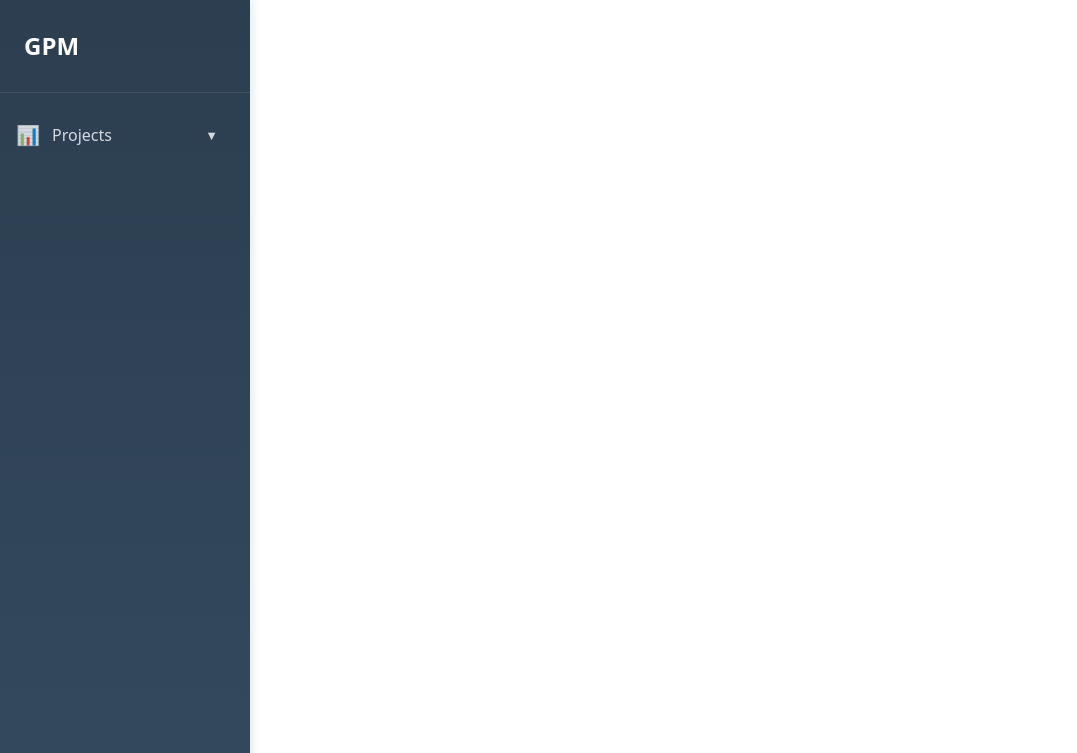
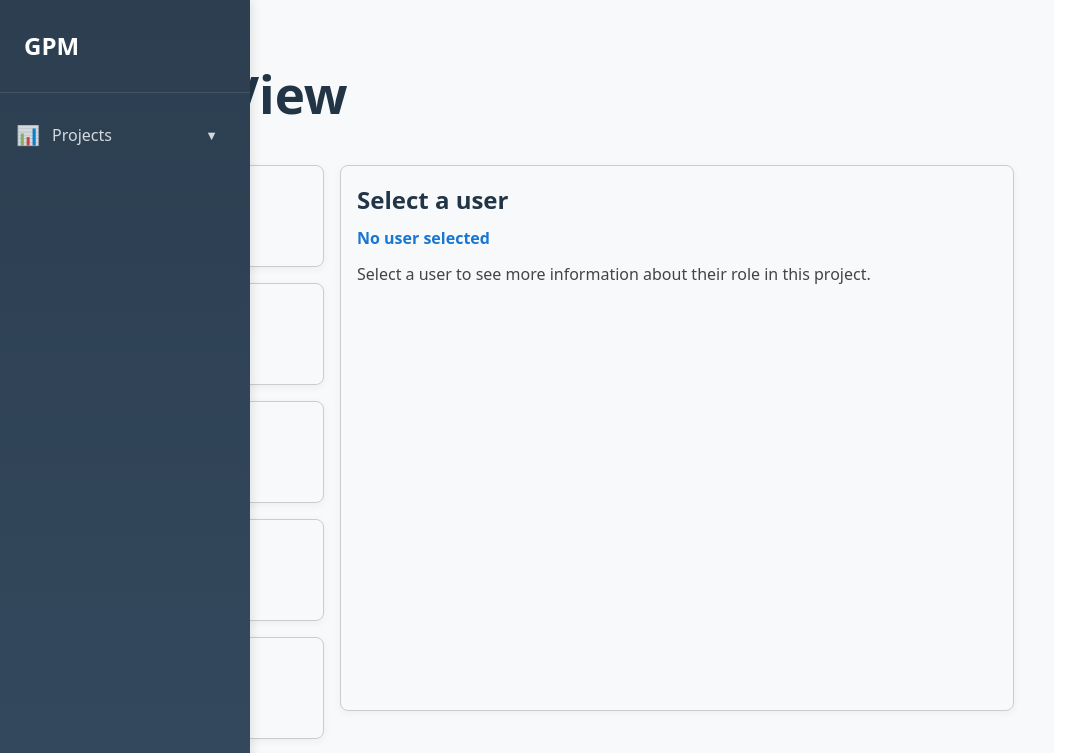
Before and after one commit to Aamir811/GPM, a React (Vite) app in the folder GPM/: page /projectview in a window 1280 px wide. Before the commit this address had no page. Shown: the top 753 px of the page, without its empty margins (0-1077 px from the left). Built offline with nearby package versions, Linux system fonts and the light colour scheme.

Commit message:
added project view to main branch

```diff
--- a/GPM/src/App.jsx
+++ b/GPM/src/App.jsx
@@ -1,6 +1,7 @@
 import { BrowserRouter as Router, Routes, Route } from 'react-router-dom';
 import Layout from './components/Layout';
 import Home from './Pages/Home';
+import ProjectView from './Pages/ProjectView';
 
 function App() {
     return (
@@ -8,6 +9,7 @@ function App() {
             <Layout>
                 <Routes>
                     <Route path="/" element={<Home />} />
+                    <Route path="/projectview" element={<ProjectView />} />
                 </Routes>
             </Layout>
         </Router>
```
